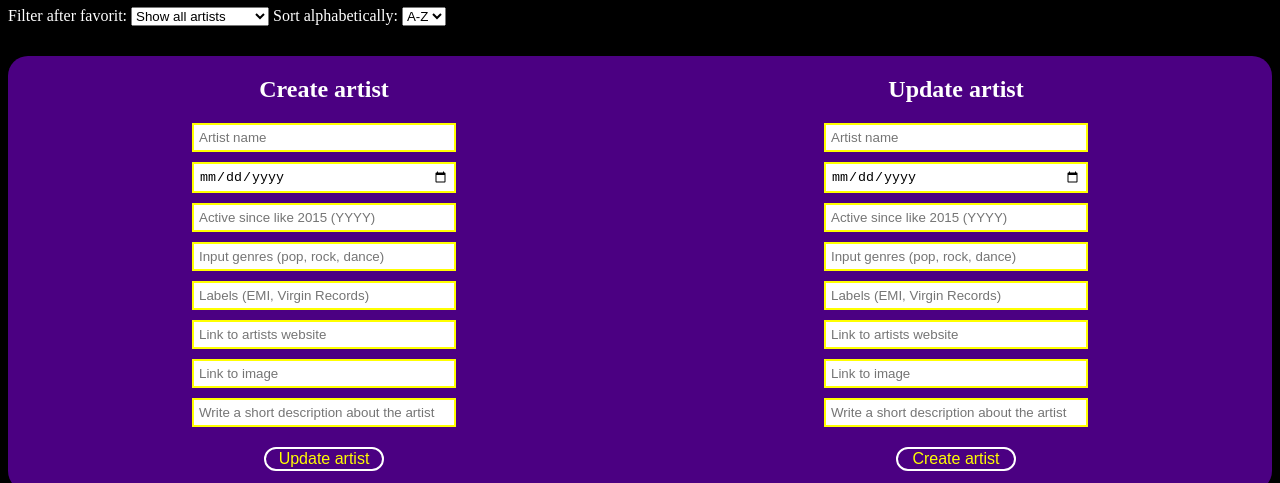
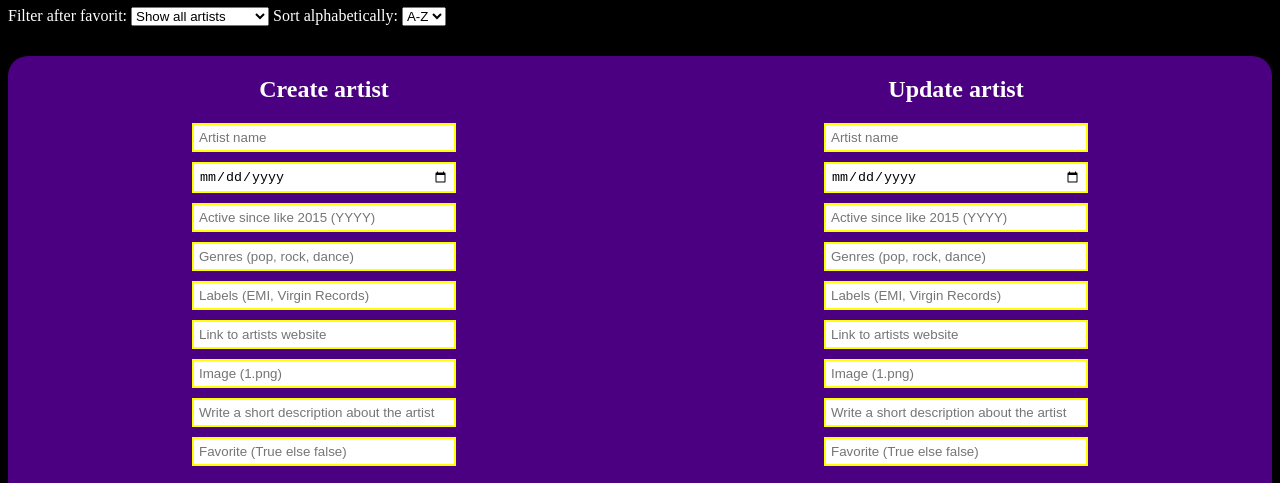
Before and after one commit to Bransholm/PopularArtist.com, a plain HTML site: page Frontend/index.html in a window 1280 px wide. Shown: the part 73-556 px from the top of the page. Drawn offline with Linux system fonts and the light colour scheme; no server answers.

Commit message:
Delete route updated + Forms updated

```diff
--- a/Backend/data/artists.json
+++ b/Backend/data/artists.json
@@ -192,8 +192,8 @@
     "favorite": false
   },
   {
-    "id": 1702854162653,
-    "name": "Test M0012",
+    "id": 1702854853063,
+    "name": "Test M0015",
     "birthdate": "1969-12-04",
     "activeSince": "1986",
     "genres": "Hip-Hop, Rap",
--- a/Backend/server.js
+++ b/Backend/server.js
@@ -93,7 +93,7 @@ app.delete("/artists/:id", async (request, response) => {
   console.log(removeArtist);
   artists.splice(removeArtist, 1);
   console.log(artists);
-  fs.writeFile("data/artists.json", JSON.stringify(artists));
+  fs.writeFile("data/artists.json", JSON.stringify(artists, null, 2));
   response.json(artists);
 });
 
--- a/Frontend/index.html
+++ b/Frontend/index.html
@@ -39,11 +39,12 @@
             <input type="text" name="name" placeholder="Artist name" required>
             <input type="date" name="birthdate" pattern="\d{4}-\d{2}-\d{2}" placeholder="Birthdate like 1990-03-30 (YYYY-MM-DD)" required>
             <input type="text" name="activeSince" pattern="\d{4}" placeholder="Active since like 2015 (YYYY)" required>
-            <input type="text" name="genres" placeholder="Input genres (pop, rock, dance)" required>
+            <input type="text" name="genres" placeholder="Genres (pop, rock, dance)" required>
             <input type="text" name="labels" placeholder="Labels (EMI, Virgin Records)" required>
             <input type="url" name="website" placeholder="Link to artists website" required>
-            <input type="url" name="image" placeholder="Link to image" required>
+            <input type="text" name="image" placeholder="Image (1.png)" required>
             <input type="text" name="shortDescription" placeholder="Write a short description about the artist" required>
+            <input type="text" name="favorite" placeholder="Favorite (True else false)" required>
             <button>Update artist</button>
         </form>
 
@@ -52,11 +53,12 @@
             <input type="text" name="name" placeholder="Artist name" required>
             <input type="date" name="birthdate" pattern="\d{4}-\d{2}-\d{2}" placeholder="Birthdate like 1990-03-30 (YYYY-MM-DD)" required>
             <input type="text" name="activeSince" pattern="\d{4}" placeholder="Active since like 2015 (YYYY)" required>
-            <input type="text" name="genres" placeholder="Input genres (pop, rock, dance)" required>
+            <input type="text" name="genres" placeholder="Genres (pop, rock, dance)" required>
             <input type="text" name="labels" placeholder="Labels (EMI, Virgin Records)" required>
             <input type="url" name="website" placeholder="Link to artists website" required>
-            <input type="url" name="image" placeholder="Link to image" required>
+            <input type="url" name="image" placeholder="Image (1.png)" required>
             <input type="text" name="shortDescription" placeholder="Write a short description about the artist" required>
+            <input type="text" name="favorite" placeholder="Favorite (True else false)" required>
             <button>Create artist</button>
         </form>
         </div>
```
